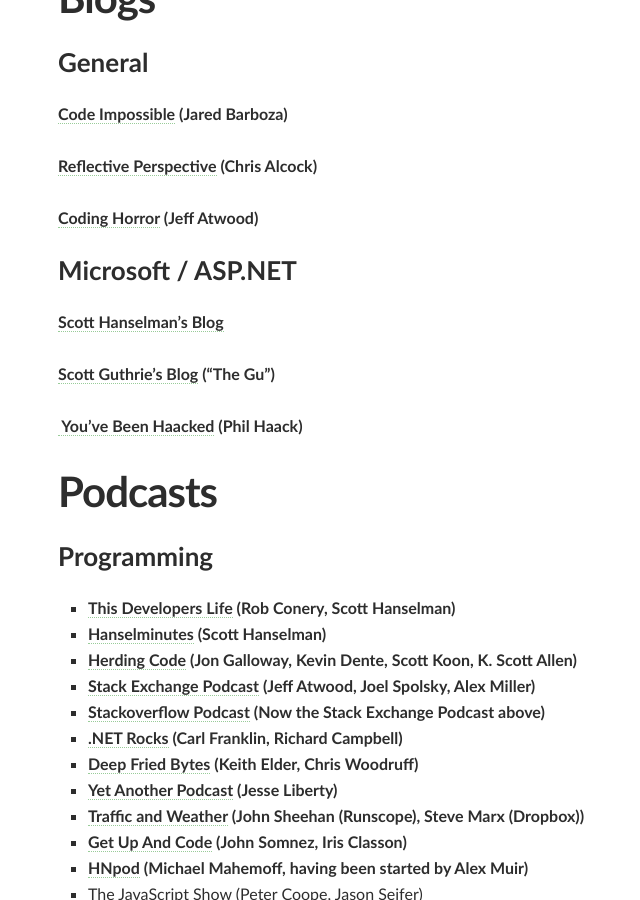
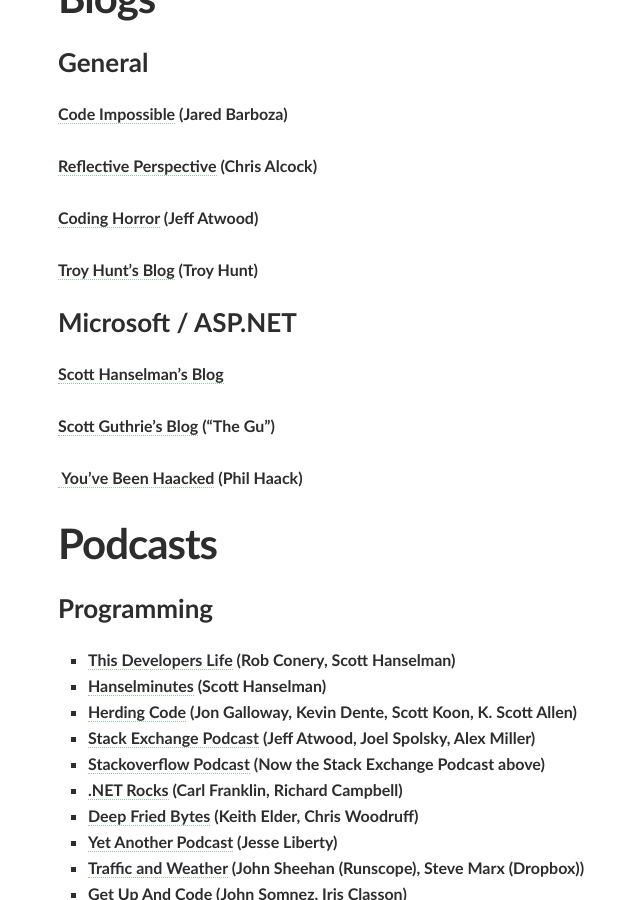
Before and after one commit to jbubriski/jbubriski.github.com, a Jekyll site: the page built from resources/index.markdown, in a window 1280 px wide and 900 px high, scrolled down 471 px. Shown: the whole window, without its empty margins (237-877 px from the left). Built offline with Jekyll 4.4.1, drawn with Linux system fonts in a browser that asks for light colours.

Commit message:
Added Troy hunt's blog

```diff
--- a/resources/index.markdown
+++ b/resources/index.markdown
@@ -20,6 +20,8 @@
 **[Reflective Perspective](http://blog.cwa.me.uk/) (Chris Alcock)**
 
 **[Coding Horror](http://www.codinghorror.com/blog/) (Jeff Atwood)**
+
+**[Troy Hunt's Blog](https://www.troyhunt.com/) (Troy Hunt)**
 
 
 ### Microsoft / ASP.NET
```
